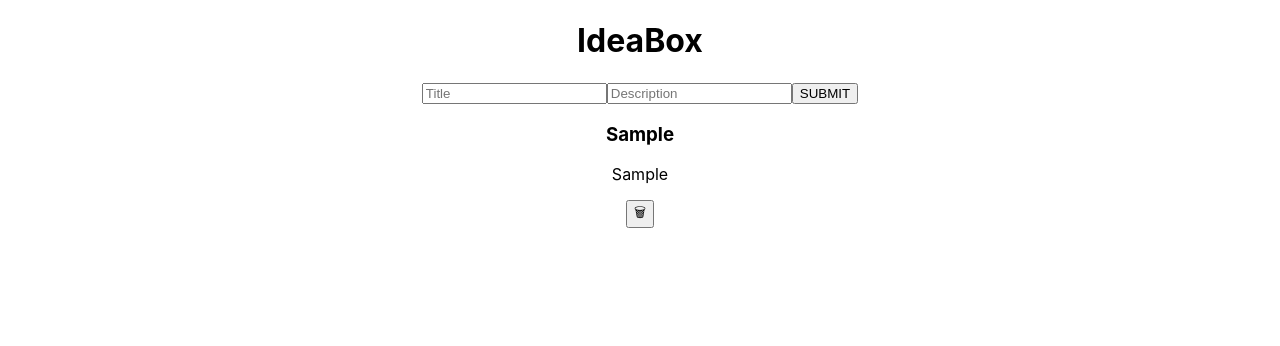
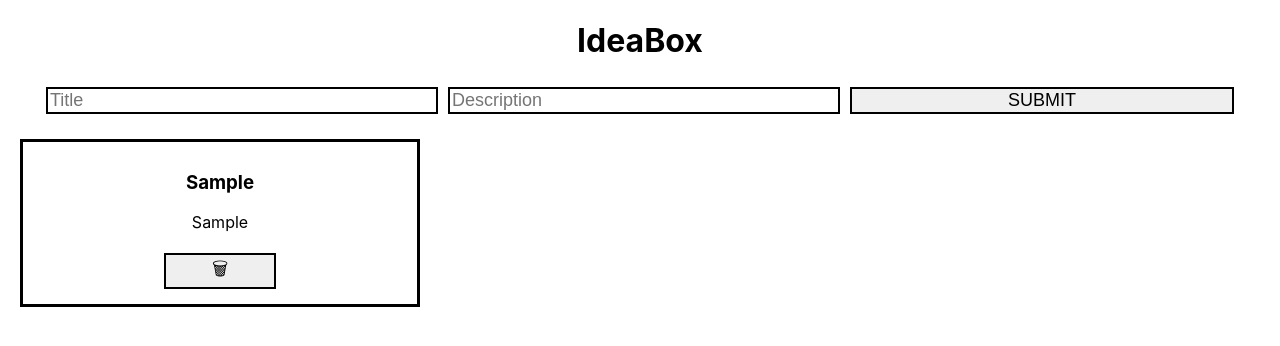
Before and after one commit to hvohr/ideabox, a React (Create React App) app: page / in a window 1280 px wide. Both pictures are taken after typing "Sample", "Sample" into the empty fields and a click on the button "SUBMIT". Shown: the top 346 px of the page. Built offline with nearby package versions, Linux system fonts and the light colour scheme.

Commit message:
feat: add css styling for components

```diff
--- a/src/components/Card/Card.css
+++ b/src/components/Card/Card.css
@@ -0,0 +1,5 @@
+.card {
+  box-sizing: border-box;
+  border: 3px solid black;
+  padding: 10px;
+}
--- a/src/components/Form/Form.css
+++ b/src/components/Form/Form.css
@@ -0,0 +1,10 @@
+form {
+  margin: auto;
+}
+
+input, button {
+  margin: 5px;
+  width: 30%;
+  border: 2px solid black;
+  font-size: 18px;
+}
--- a/src/components/Ideas/Ideas.css
+++ b/src/components/Ideas/Ideas.css
@@ -0,0 +1,6 @@
+.ideas-container {
+  padding: 20px;
+  display: grid;
+  grid-template-columns: repeat(3, 1fr);
+  grid-gap: 20px;
+}
```
